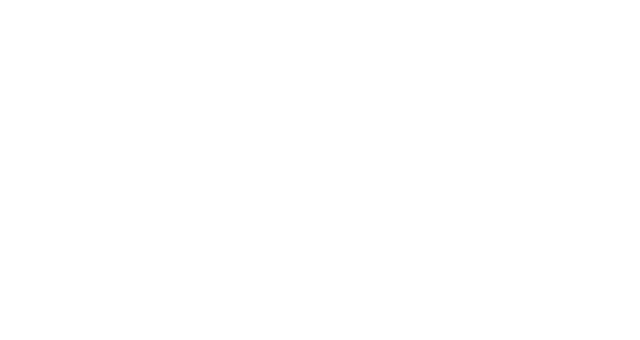
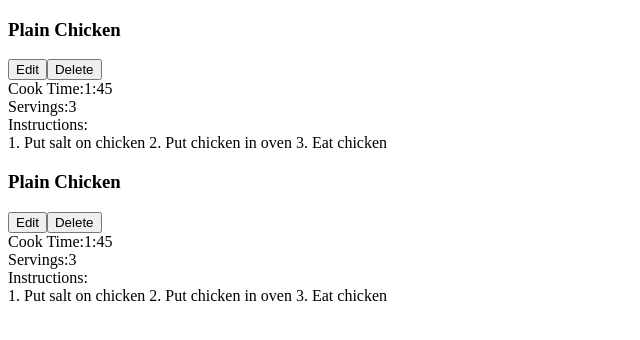
Before and after one commit to Hughes-D/Recipes-With-React, a React (Create React App) app: page / in a window 1280 px wide. Shown: the top 340 px of the page, without its empty margins (0-640 px from the left). Built offline with nearby package versions, Linux system fonts and the light colour scheme.

Commit message:
added recipes

```diff
--- a/src/App.js
+++ b/src/App.js
@@ -1,7 +1,27 @@
 import React from 'react';
+import RecipeList from './RecipeList';
 
 function App() {
-  return null
+  return (
+    <RecipeList />
+  )
 }
 
+const sampleRecipes = [
+  {
+    id: 1,
+    name: 'Plain Chicken',
+    servings: 3,
+    cookTime: "1:45",
+    Instructions: '1. Put salt on chicken\n2. Put chicken in oven\n3. Eat chicken'
+  },
+  {
+  id: 2,
+  name: 'Plain Pork',
+  servings: 5,
+  cookTime: "0:45",
+  Instructions: '1. Put paprika on pork\n2. Put pork in oven\n3. Eat pork'
+},
+]
+
 export default App
--- /dev/null
+++ b/src/Recipe.js
@@ -0,0 +1,31 @@
+import React from 'react'
+
+export default function Recipe() {
+    return (
+        <div>
+            <div>
+                <h3>Plain Chicken</h3>
+                <div>
+                    <button>Edit</button>
+                    <button>Delete</button>
+                </div>
+            </div>
+            <div>
+                <span>Cook Time:</span>
+                <span>1:45</span>
+            </div>
+            <div>
+                <span>Servings:</span>
+                <span>3</span>
+            </div>
+            <div>
+                <span>Instructions:</span>
+                <div>
+                    1. Put salt on chicken
+                    2. Put chicken in oven
+                    3. Eat chicken
+                </div>
+            </div>
+        </div>
+    )
+}
--- /dev/null
+++ b/src/RecipeList.js
@@ -0,0 +1,11 @@
+import React from 'react'
+import Recipe from './Recipe'
+
+export default function RecipeList() {
+    return (
+        <>
+            <Recipe />
+            <Recipe />
+        </>
+    )
+}
```
